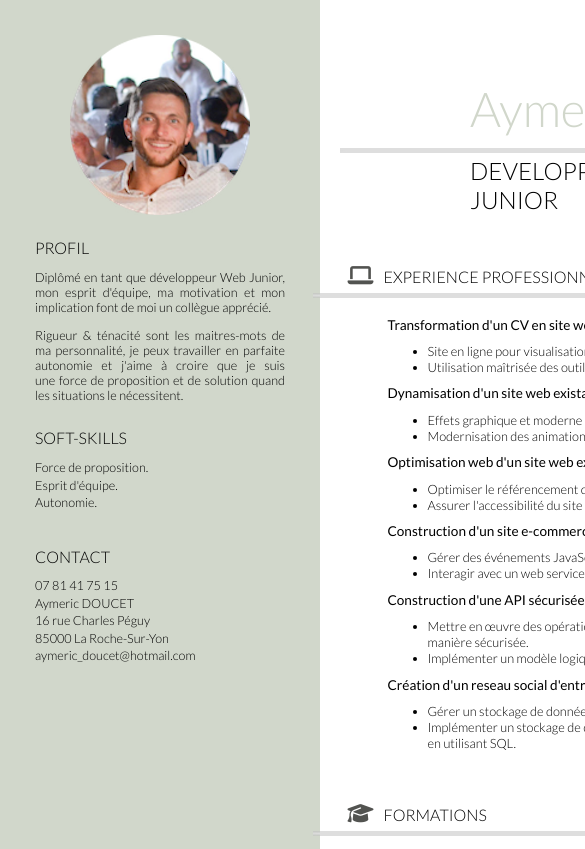
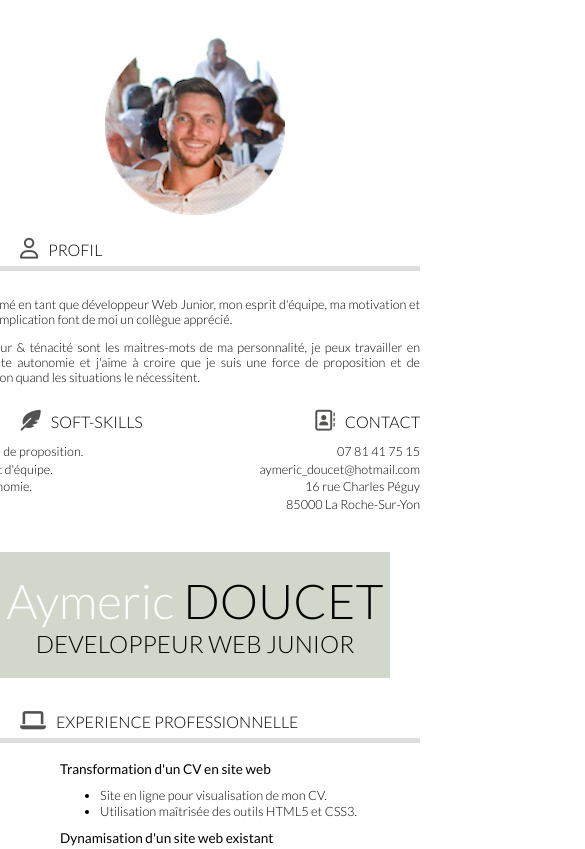
Before and after one commit to Ayricko/P2_CV_site_web, a plain HTML site: page index.html in a window 390 px wide. Shown: the top 849 px of the page, 585 px wide, since content can reach past the window. Drawn offline with Linux system fonts and the light colour scheme.

Commit message:
ecriture media queries

```diff
--- a/index.html
+++ b/index.html
@@ -10,29 +10,31 @@
 
     <body>
         <aside class="sidebar">
-          <img src="image/CV_ronde.png" alt="photo cv">
+          <img class="photo" src="image/CV_ronde.png" alt="photo cv">
 
             <div class="a_propos">
-                <h1>PROFIL</h1>
+                <h1><i class="far fa-user"></i>PROFIL</h1>
+                <img class="separateur" src="image/ligne_principal.png">
                     <p>Diplômé en tant que développeur Web Junior, mon esprit d'équipe, ma motivation et mon implication font de moi un collègue apprécié.</p>
 
                     <p>Rigueur & ténacité sont les maitres-mots de ma personnalité, je peux travailler en parfaite autonomie et j'aime à croire que je suis une force de proposition et de solution quand les situations le nécessitent.</p>
             </div>
-
+            <div class="media1">
                 <div class="soft_skills">
-                <h1>SOFT-SKILLS</h1>
+                        <h1><i class="fas fa-feather-alt"></i>SOFT-SKILLS</h1>
                             <p class="soft">Force de proposition.</p>
                             <p>Esprit d'équipe.</p>
                             <p>Autonomie.</p>
                 </div>
 
                 <div class="contact">
-                <h1>CONTACT</h1>
+                        <h1><i class="far fa-address-book"></i>CONTACT</h1>
                             <p class="nom">07 81 41 75 15</p>
-                    <p>Aymeric DOUCET</p>
+                            <p><a href="mailto:aymeric_doucet@hotmail.com">aymeric_doucet@hotmail.com</a></p>
                             <p>16 rue Charles Péguy</p>
                             <p>85000 La Roche-Sur-Yon</p>
-                    <p><a href="mailto:aymeric_doucet@hotmail.com">aymeric_doucet@hotmail.com</a></p>
+
+                </div>
             </div>
         </aside>
 
@@ -104,7 +106,7 @@
                         <h1><i class="fas fa-wrench"></i>COMPETENCES</h1>
                             <img class="separateur" src="image/ligne_principal.png">
                                 <div class="padding2">
-                                    <div>
+                                    <div class="gauche">
                                         <ul>
                                             <li>HTML5</li>
                                             <li>CSS3</li>
@@ -112,7 +114,7 @@
                                             <li>Git/GitHub</li>
                                         </ul>
                                     </div>
-                                    <div>
+                                    <div class="droite">
                                         <img src="image/jauge1.png">
                                         <img src="image/jauge2.png">
                                         <img src="image/jauge3.png">
--- a/style.css
+++ b/style.css
@@ -71,12 +71,11 @@ body {
 
 .corp{
 	width: 100%;
+	display: flex;
 	flex-direction: column;
-	display: flex;
 }
 
 .info{
-	height: 100%;
 	display: flex;
 }
 
@@ -89,30 +88,35 @@ body {
 	padding: 35px;
 }
 
-.sidebar img{
+.sidebar .photo{
 	width: 180px;
 	margin-left: auto;
 	margin-right: auto;
 	margin-bottom: 10px;
 }
 
+.sidebar i{
+	padding-right: 10px;
+}
+
+.sidebar .separateur{
+	display: none;
+}
+
 header .couleur {
 	color: #d1d7cb;
-}
-
-header div{
-	padding-left: 150px;
 }
 
 header .titre1{
 	font-size: 3em;
 	padding-top: 80px;
-	min-width: 450px;
+	padding-left: 150px;
 }
 
 header .titre2{
 	font-size: 1.5em;
 	padding-bottom: 20px;
+	padding-left: 150px;
 }
 
 header img {
@@ -127,7 +131,6 @@ header img {
 
 .info .separateur{
 	padding-left: 15px;
-
 	padding-top: 7px;
 	padding-bottom: 10px;
 	width: 100%;
@@ -146,7 +149,7 @@ header img {
 .padding2 {
 	padding-left: 25px;
 	display: flex;
-	justify-content: space-between;
+	justify-content: space-around;
  }
 
 .padding2 li {
@@ -157,15 +160,24 @@ header img {
 	margin-block-start: 0.1em;
 }
 
+.padding2 .droite{
+	margin-left: 15px;
+}
+
+.padding2 .gauche{
+	padding-top: 3px;
+	margin-right: 15px;
+}
+
 .experience{
 	padding: 10px;
-	min-width: 435px;
+	min-width: 450px;
 	width: 50%;
 }
 
 .formations{
 	padding: 10px;
-	min-width: 435px;
+	min-width: 450px;
 	width: 50%;
 }
 
@@ -206,12 +218,86 @@ footer{
 
 
  /* Réactions responsive */
-@media all and (max-width: 1120px){
 
-.info {
-	flex-wrap: wrap;
-	justify-content: center;
+@media all and (max-width: 1024px){
+
+	body{
+		flex-direction: column;
+		align-items: center;
+	}
+
+	.info {
+		flex-wrap: wrap;
+		justify-content: center;
+	}
+
+	.sidebar{
+		background-color: #FFFFFF;
+		width: 450px;
+	}
+	.sidebar .media1{
+		display: flex;
+		justify-content: space-between;
+	}
+
+	.sidebar h1{
+		padding-left: 50px;
+	}
+
+
+	.sidebar .separateur{
+		display: initial;
+		padding-top: 7px;
+		padding-bottom: 10px;
+		width: 100%;
+		height: 5px;
+	}
+
+	.info .separateur{
+		padding-left: 0px;
+		padding-top: 7px;
+		padding-bottom: 10px;
+		width: 100%;
+		height: 5px;
+	}
+
+	.contact{
+		text-align: right;
+	}
+
+	header{
+		background-color: #d1d7cb;
+		width: auto;
+		text-align: center;
+	}
+
+	header .couleur{
+		color: white;
+	}
+
+	header .titre1{
+		padding-top: 20px;
+		padding-left: 0px;
+	}
+
+	header .titre2{
+		padding-left: 0px;
+	}
+
+	header img{
+		display: none;
+	}
+
+	.formations .padding {
+		padding-bottom: 20px;
+	}
+
+	.formations .padding2 {
+		width: 450px;
+	}
+
 }
+@media all and (max-width: 812px){
 
 
 }
```
Lines whose indentation alone changed are shown as unchanged.
